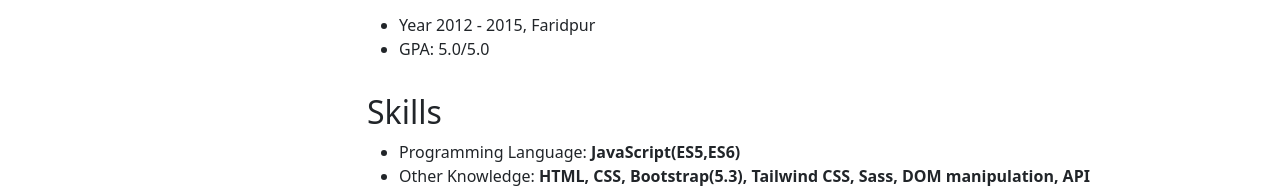
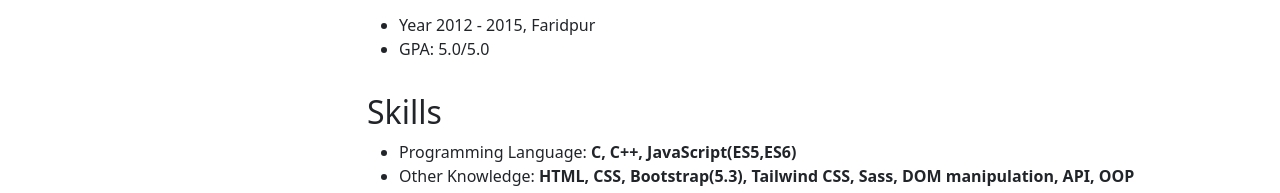
Before and after one commit to marjanhasan/CV, a plain HTML site: page index.html in a window 1280 px wide. Shown: the part 759-952 px from the top of the page. Drawn offline with nearby package versions, Linux system fonts and the light colour scheme.

Commit message:
new skills added

```diff
--- a/index.html
+++ b/index.html
@@ -87,9 +87,8 @@
                     <div class="col-md-12 mb-3">
                         <h2>Skills</h2>
                         <ul>
-                            <li>Programming Language:<b> JavaScript(ES5,ES6)</b></li>
-                            <li>Other Knowledge:<b> HTML, CSS, Bootstrap(5.3), Tailwind CSS, Sass, DOM manipulation,
-                                    API</b></li>
+                            <li>Programming Language:<b> C, C++, JavaScript(ES5,ES6)</b></li>
+                            <li>Other Knowledge:<b> HTML, CSS, Bootstrap(5.3), Tailwind CSS, Sass, DOM manipulation, API, OOP</b></li>
                         </ul>
                     </div>
                     <div class="col-md-12 mb-3">
```
